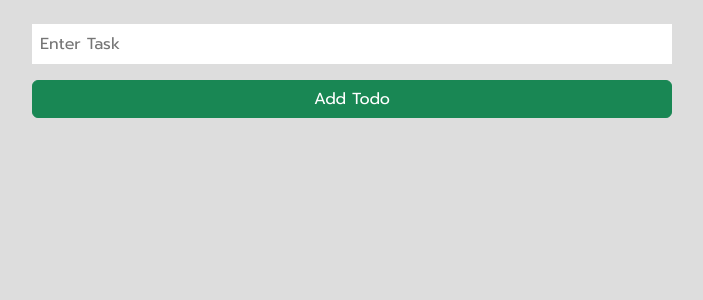
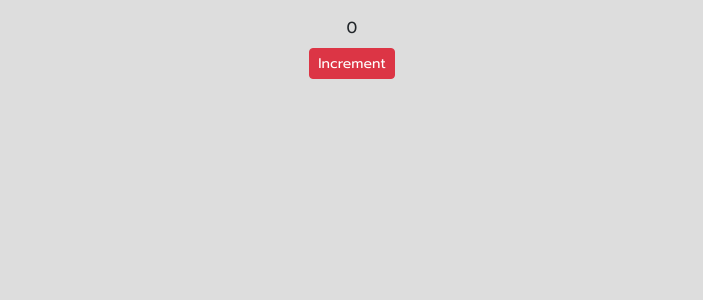
Before and after one commit to mern-trainer/Sherin-Batch, a React (Create React App) app: page / in a window 1280 px wide. Shown: the top 300 px of the page, without its empty margins (288-991 px from the left). Built offline with nearby package versions, Linux system fonts and the light colour scheme.

Commit message:
added: context api

```diff
--- a/src/App.jsx
+++ b/src/App.jsx
@@ -1,17 +1,26 @@
-import { Fragment } from "react"
+import { createContext, Fragment, useState } from "react"
 // import PasswordGenerator from "./Pages/PasswordGenerator"
 import TodoPage from "./Pages/TodoPage"
 import { Toaster } from "react-hot-toast"
+import Context from "./Components/Context"
 // import ParentComponent from "./Pages/ParentComponent"
 
+export const myContext = createContext()
+
 const App = () => {
+
+    const [counter, setCounter] = useState(0)
+
     return <Fragment>
         {/* <Cards /> */}
         {/* <LandingPage /> */}
         {/* <NavBar /> */}
         {/* <States /> */}
         {/* <PasswordGenerator /> */}
-        <TodoPage />
+        {/* <TodoPage /> */}
+        <myContext.Provider value={{ counter, setCounter }}>
+            <Context />
+        </myContext.Provider>
         {/* <ParentComponent /> */}
         <Toaster position="top-right"/>
     </Fragment>
--- /dev/null
+++ b/src/Components/Context.jsx
@@ -0,0 +1,18 @@
+// state => js object to handle informations or data in a component
+// props => parent to child
+// context api => Global state management
+
+import { useContext } from "react"
+import { myContext } from "../App"
+
+const Context = () => {
+
+    const { counter, setCounter } = useContext(myContext)
+
+    return <div className="d-flex align-items-center flex-column gap-2 mt-3">
+        <div>{counter}</div>
+        <button className="btn btn-danger btn-sm" onClick={() => setCounter(counter + 1)}>Increment</button>
+    </div>
+}
+
+export default Context
```
